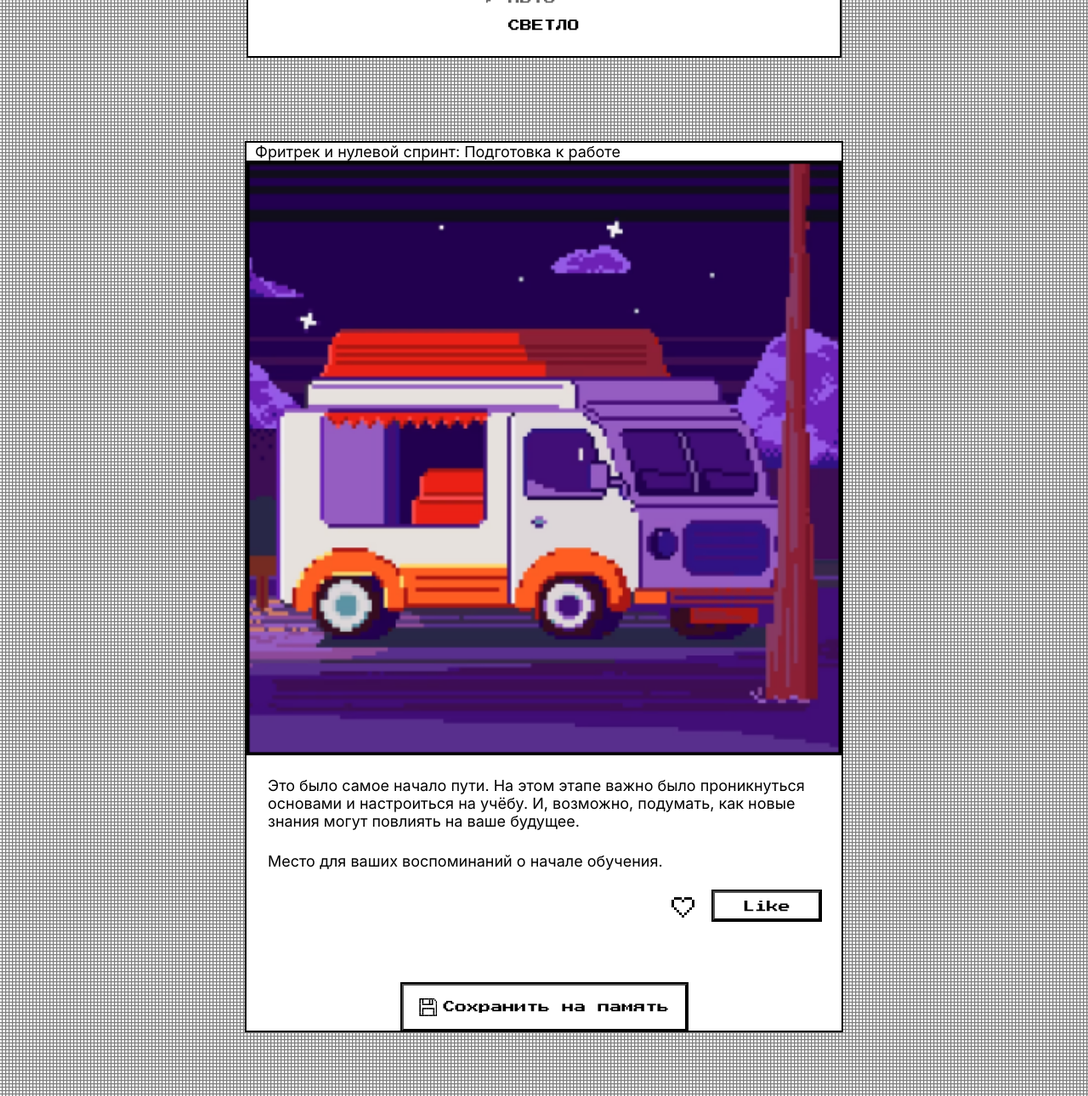
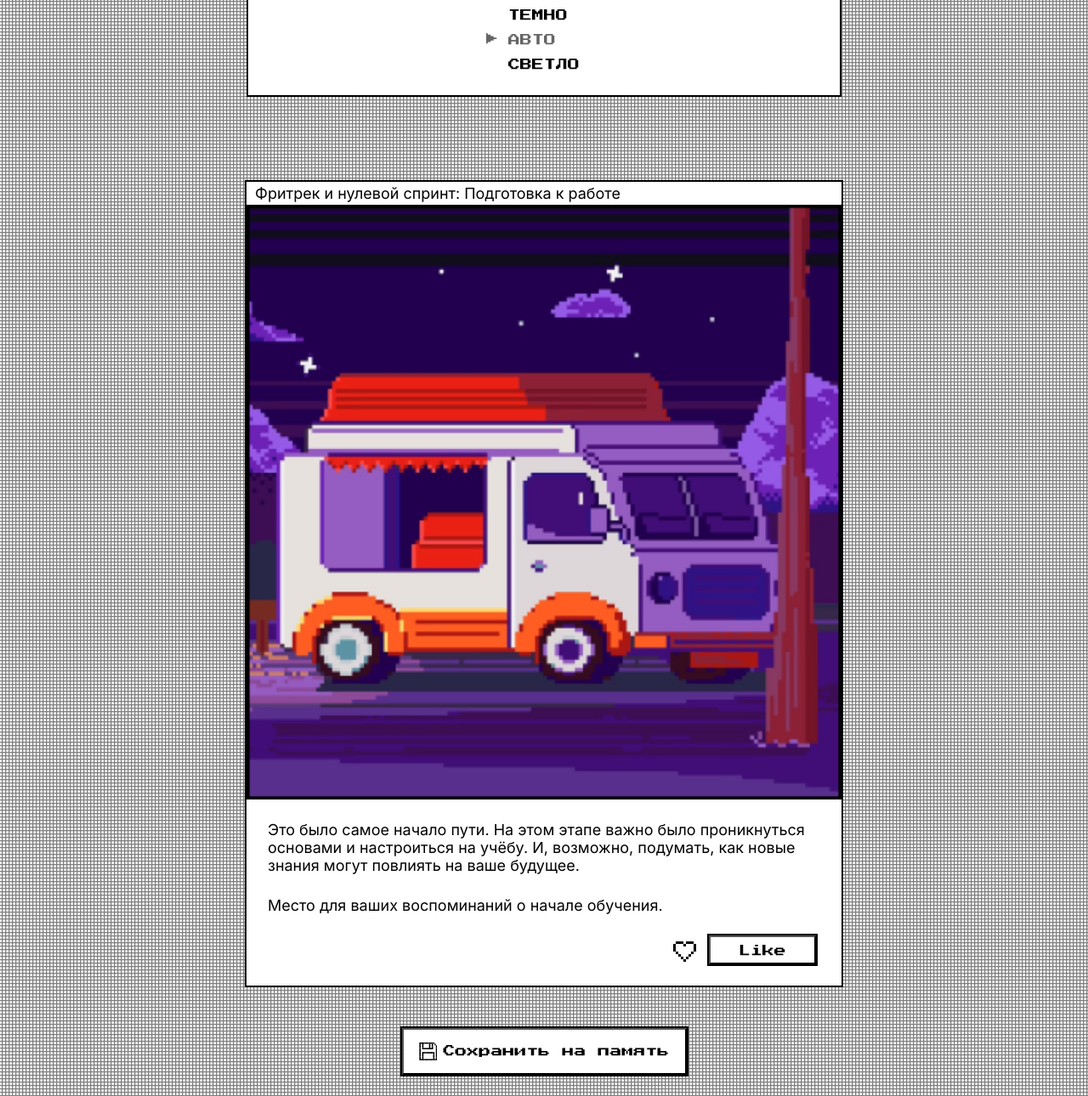
Before and after one commit to yakovlevaka/zakrivayuschiy-teg, a plain HTML site: page index.html in a window 1280 px wide. Shown: the part 359-1649 px from the top of the page at 85% size. Drawn offline with Linux system fonts and the light colour scheme.

Commit message:
Update style.css

```diff
--- a/styles/style.css
+++ b/styles/style.css
@@ -44,8 +44,7 @@ button {
   background-color: var(--bg-color);
   text-align: center;
   border: 2px solid currentColor;
-  min-block-size: 327px;
-  padding-block-end: 25px;
+  padding: clamp(120px, 32dvi, 136px) 0 25px;
   margin-block-end: 100px;
 }
 .header__title {
@@ -65,8 +64,9 @@ button {
 .theme-menu__list {
   display: flex;
   flex-direction: column;
-  gap: 12px;
+  gap: 9px;
   align-items: start;
+  justify-content: center;
 }
 .theme-menu__button {
   position: relative;
@@ -111,6 +111,7 @@ button {
   content: "▶";
   position: absolute;
   inset-inline-start: -20px;
+  inset-block-start: 0;
   animation: menuitem 0.5s infinite ease-in-out alternate;
 }
 
@@ -118,14 +119,16 @@ button {
   margin-inline-start: auto;
   margin-inline-end: auto;
   inline-size: var(--card-width);
+  padding-block-end:100px;
+}
+.card {
   background-color: var(--bg-color);
-  outline:2px solid currentColor;
+  outline: 2px solid currentColor;
 }
 .card__part {
   display: grid;
   gap: 25px;
   margin-block-end: 50px;
-
 }
 
 .main__title {
@@ -133,6 +136,7 @@ button {
   font-size: 18px;
   text-align: left;
   padding-inline-start: 10px;
+  padding-block:3px;
 }
 .main__image {
   object-fit: cover;
@@ -144,14 +148,14 @@ button {
   margin-inline: 25px;
   font-family: inherit;
   font-variation-settings: "wght" var(--card-font-weight);
-  font-size:18px;
-  line-height:1.18;
+  font-size: 18px;
+  line-height: 1.18;
 }
 .card__like-part {
-  margin-inline-end: 25px;
+  margin-inline-end: 30px;
   margin-block-end: 25px;
   display: flex;
-  gap: 10px;
+  gap: 3px;
   justify-content: end;
 }
 
@@ -207,17 +211,17 @@ button {
 
 .card__like-button {
   inline-size: 126px;
-  block-size: 34px;
+  min-block-size: 34px;
   background-color: var(--bg-color);
 }
 .card__icon-button {
   block-size: 34px;
   outline: 2px solid transparent;
   transition: outline 0.3s ease;
-  border:none;
+  border: none;
 }
 .card__icon-button:focus {
-  outline:none;
+  outline: none;
 }
 .card__icon-button:focus-visible {
   outline: 2px solid currentColor;
@@ -227,13 +231,13 @@ button {
   justify-content: center;
   align-items: center;
   gap: 8px;
+  flex-wrap: wrap;
   margin-inline-start: auto;
   margin-inline-end: auto;
   padding: 15px;
   min-inline-size: 306px;
   inline-size: min(80dvi, 335px);
   background-color: var(--bg-color);
-  margin-block-end:100px;
 }
 .footer__svg {
   position: relative;
```
